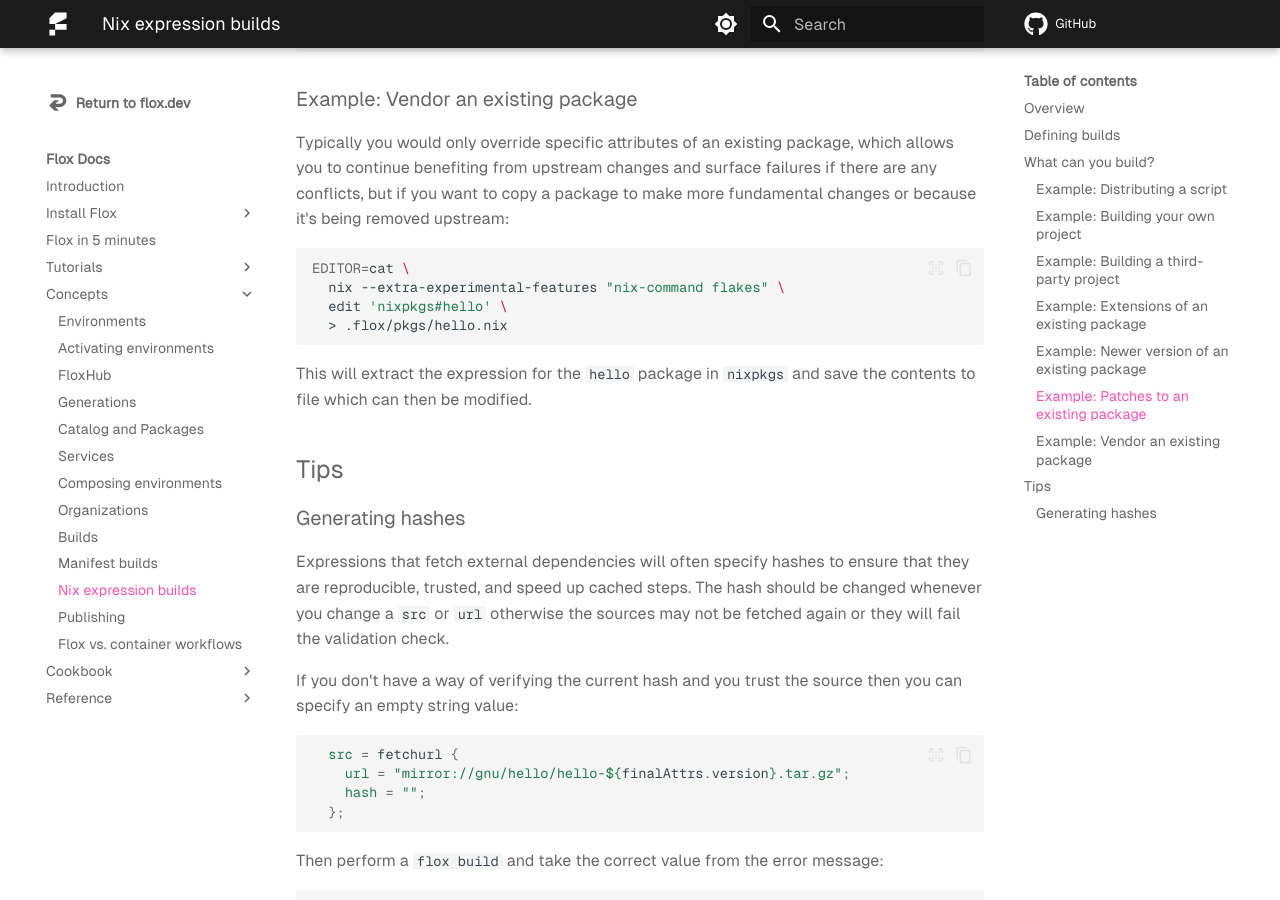
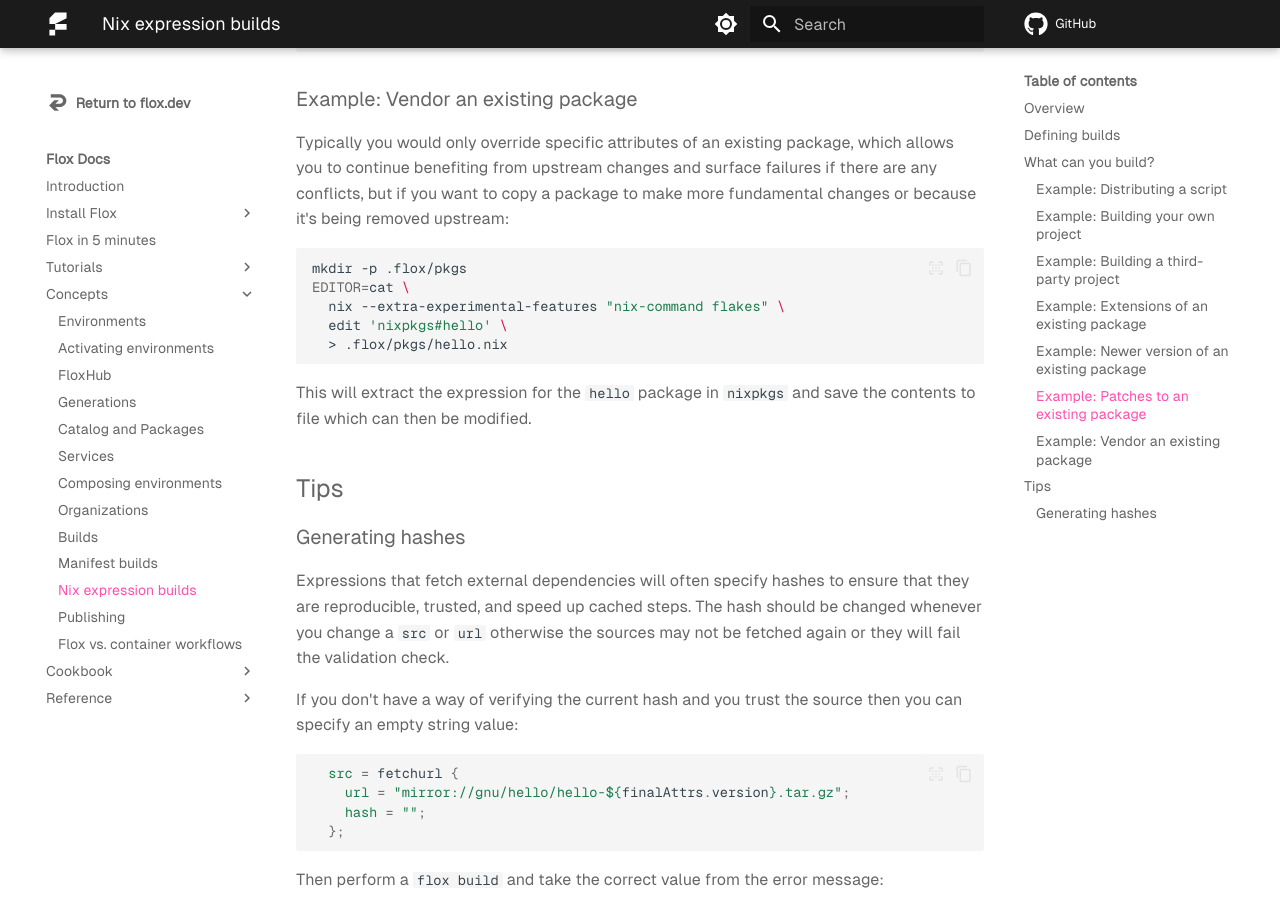
Before and after one commit to flox/floxdocs, an MkDocs documentation site: the page built from docs/concepts/nix-expression-builds.md, in a window 1280 px wide and 900 px high, scrolled down 4776 px. Built offline with MkDocs 1.6.1 and Material for MkDocs 9.7.7, drawn with Linux system fonts in a browser that asks for light colours; plug-ins that fetch from the network failed and are left out; comment, search, counter and statistics services are not loaded.

Commit message:
chore: Create directory in command blob
Prior to this change, if you ran the recommnded command to import a package
from nixpkgs, it could fail if you hadn't already made a `.flox/pkgs`
directory. This command now just does that, and if you have it, it's a noop.

````diff
--- a/docs/concepts/nix-expression-builds.md
+++ b/docs/concepts/nix-expression-builds.md
@@ -197,6 +197,7 @@
 Typically you would only override specific attributes of an existing package, which allows you to continue benefiting from upstream changes and surface failures if there are any conflicts, but if you want to copy a package to make more fundamental changes or because it's being removed upstream:
 
 ```{ .sh .copy }
+mkdir -p .flox/pkgs
 EDITOR=cat \
   nix --extra-experimental-features "nix-command flakes" \
   edit 'nixpkgs#hello' \
````
